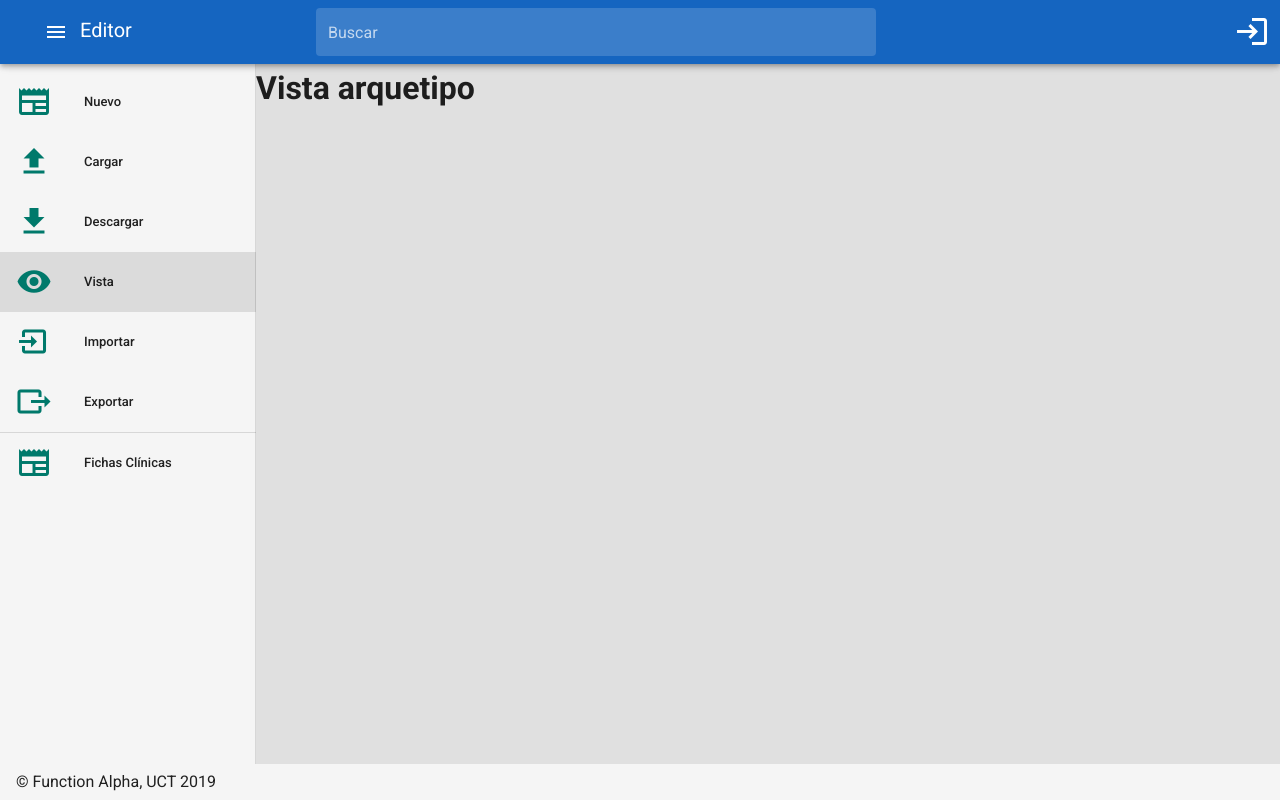
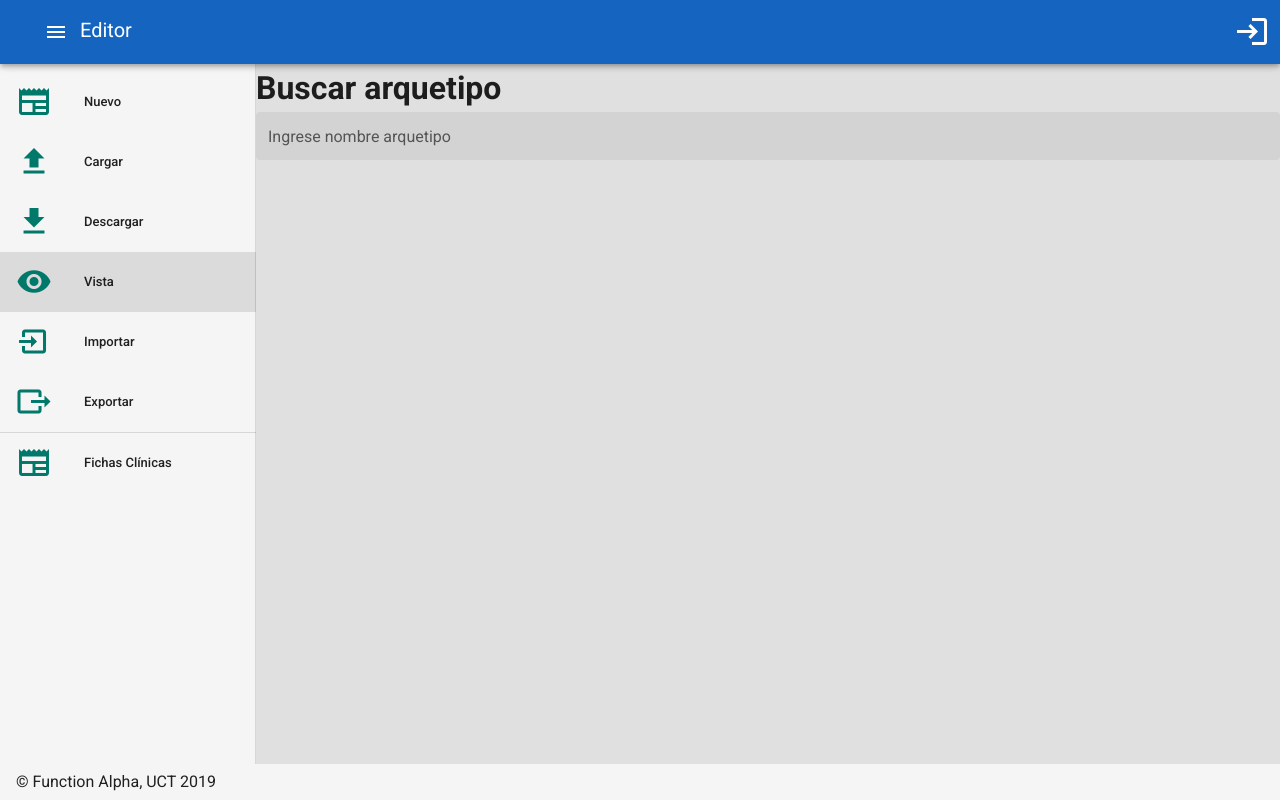
Before and after one commit to RafaelFuentealbaC/Editor_Arquetipos, a Vue app in the folder AppEditor/editor/: page /vista in a window 1280 px wide. Built offline with nearby package versions, Linux system fonts and the light colour scheme.

Commit message:
Implementar buscador
Barra de buscador insertada en la vista

```diff
--- a/AppEditor/editor/package.json
+++ b/AppEditor/editor/package.json
@@ -14,6 +14,7 @@
   "main": "background.js",
   "dependencies": {
     "@shopify/draggable": "^1.0.0-beta.8",
+    "awe-dnd": "^0.3.4",
     "axios": "^0.19.0",
     "core-js": "^2.6.5",
     "vue": "^2.6.10",
@@ -32,6 +33,7 @@
     "@vue/cli-service": "^3.11.0",
     "babel-eslint": "^10.0.1",
     "electron": "^6.0.0",
+    "electron-packager": "^14.0.6",
     "eslint": "^5.16.0",
     "eslint-plugin-vue": "^5.0.0",
     "sass": "^1.17.4",
--- a/AppEditor/editor/src/App.vue
+++ b/AppEditor/editor/src/App.vue
@@ -56,13 +56,7 @@
         <v-app-bar-nav-icon @click.stop="drawer = !drawer"></v-app-bar-nav-icon>
         <span class="hidden-sm-and-down">Editor</span>
       </v-toolbar-title>
-      <v-text-field
-        flat
-        solo-inverted
-        hide-details
-        label="Buscar"
-        class="hidden-sm-and-down"
-      ></v-text-field>
+
 
       <div class="flex-grow-1"></div>
       <v-btn icon>
@@ -79,9 +73,6 @@
       <span>&copy; Function Alpha, UCT 2019</span>
     </v-footer>
   </v-app>
-
-
-
 </template>
 
 <script>
@@ -107,6 +98,5 @@
     created () {
       //this.$vuetify.theme.dark = false
     },
-
   }
 </script>
--- a/AppEditor/editor/src/views/Vista.vue
+++ b/AppEditor/editor/src/views/Vista.vue
@@ -1,7 +1,15 @@
 <template>
     <div class="vista">
-        <h1>Vista arquetipo</h1>
+        <h1> Buscar arquetipo</h1>
+         <v-text-field
+        flat
+        solo-inverted
+        hide-details
+        label="Ingrese nombre arquetipo"
+        class="hidden-sm-and-down"
+      ></v-text-field>
     </div>
+
 </template>
 
 <script>
```
Also changed, not shown: AppEditor/editor/src/main.js (+6 -2 lines), 1 other file (tests, documents, lock files or other folders).
